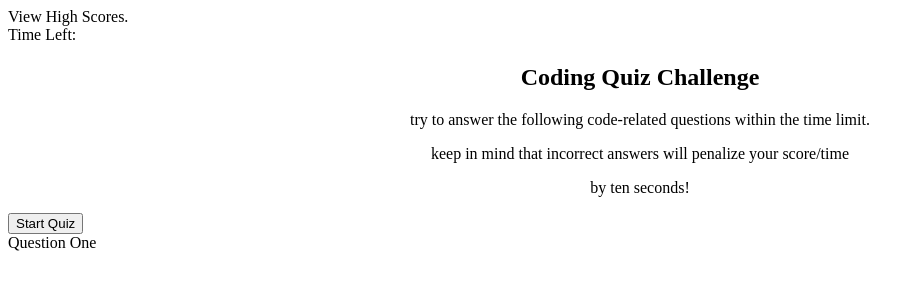
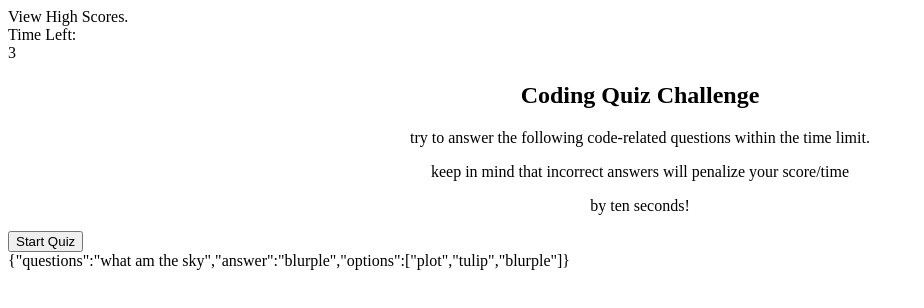
Before and after one commit to Lil-Chevy/can_you_pass_the_test, a plain HTML site: page index.html in a window 1280 px wide. Both pictures are taken after a click on the button "Start Quiz". Shown: the whole page, without its empty margins (0-924 px from the left). Drawn offline with Linux system fonts and the light colour scheme.

Commit message:
Added count down timer and json stringify to object

```diff
--- a/assets/js/script.js
+++ b/assets/js/script.js
@@ -14,7 +14,7 @@ const test = {
     }]
 };
 
-
+console.dir(test);
 
 // this function makes the first question visible
 function quiz() {
@@ -23,24 +23,24 @@ function quiz() {
 
 // Timer function
 function startCountDown(seconds) {
-    let timer = seconds;
+    let timer = seconds - 1;
 
     const interval = setInterval(() => {
         console.log(timer);
         timer--;
-
-        if (timer < 0){
+        document.getElementById("timer").innerHTML = timer + 1;
+        if (timer < -1){
+            clearInterval(interval);
             alert("Time is up! You did not finish the test in time. Please try again when you are ready!");
-            clearInterval(interval);
+            document.getElementById("timer").innerHTML = 0;
         }
     }, 1000);
 }
-
+ // click the button starts the timer.
 function start() {
-    // click the button starts the timer.
     startCountDown(5);
     //presents first question information.
-
+    document.getElementById("questions").innerHTML = JSON.stringify(test.questions[0]);
 }
 
 function answerQuestion() {
--- a/index.html
+++ b/index.html
@@ -13,7 +13,7 @@
     <header >
       <article class="high-score"> View High Scores.</article>
       <article class="timer-count-down">Time Left:</article>
-      <div class="timer">
+      <div id="timer">
       </div>
     </header>
     <section class="content">
@@ -24,7 +24,7 @@
         <p class="paragraph">by ten seconds!</p>
         <button onclick="quiz(), start()" class="startBtn">Start Quiz</button>
         </article>
-        <div Class="question-one">Question One</div>
+        <div Class="question-one"  id="questions">Question One</div>
     </section>
     <script src="./assets/js/script.js">
       "script.js"
```
